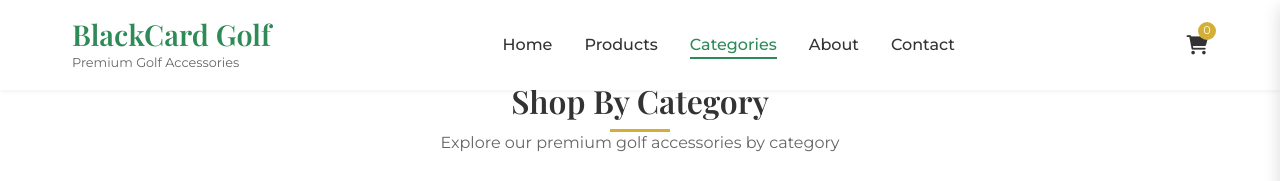
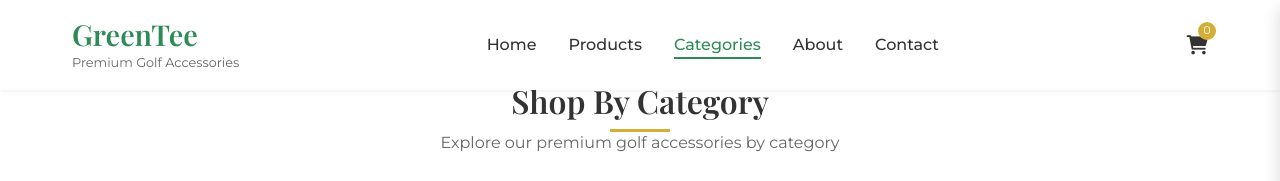
Before and after one commit to hnic29/Simple-GreenTee, a plain HTML site: page categories.html in a window 1280 px wide. Shown: the top 181 px of the page. Drawn offline with nearby package versions, Linux system fonts and the light colour scheme.

Commit message:
Renamed categoies to collections

```diff
--- a/categories.html
+++ b/categories.html
@@ -3,7 +3,7 @@
 <head>
     <meta charset="UTF-8">
     <meta name="viewport" content="width=device-width, initial-scale=1.0">
-    <title>BlackCard Golf - Categories</title>
+    <title>GreenTee - Collections</title>
     <link rel="stylesheet" href="styles.css">
     <link rel="stylesheet" href="https://cdnjs.cloudflare.com/ajax/libs/font-awesome/6.0.0-beta3/css/all.min.css">
     <link rel="preconnect" href="https://fonts.googleapis.com">
@@ -14,7 +14,7 @@
     <header>
         <div class="container">
             <div class="logo">
-                <h1>BlackCard Golf</h1>
+                <h1>GreenTee</h1>
                 <p class="tagline">Premium Golf Accessories</p>
             </div>
             <nav>
@@ -114,4 +114,3 @@
 
     <script src="script.js"></script>
 </body>
-</html>
```
